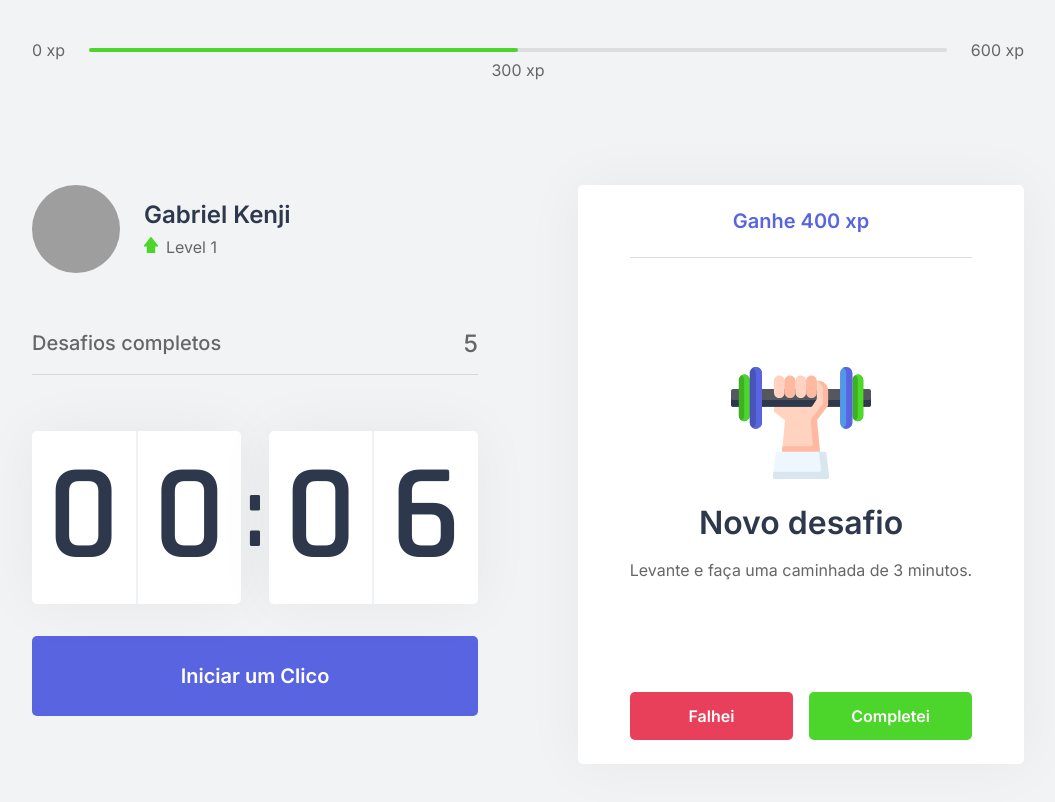
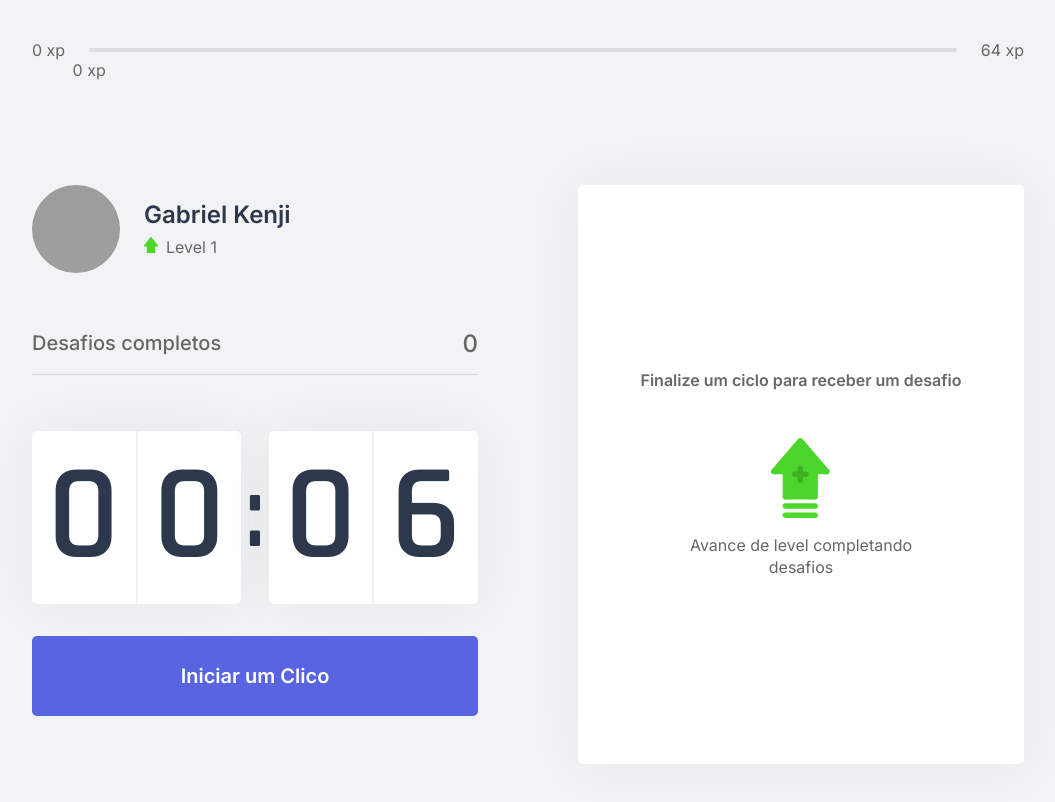
Before and after one commit to WD-GabrielKenji/NLW4-TrilhaDeReact, a Next.js app: page / in a window 1280 px wide. Shown: the top 802 px of the page, without its empty margins (112-1167 px from the left). Built offline with nearby package versions, Linux system fonts and the light colour scheme; grey boxes are pictures that could not be loaded.

Commit message:
Terceira Etapa do NLW4-React: Terminando alguns conceitos da Regra de Negocio

```diff
--- /dev/null
+++ b/challenges.json
@@ -0,0 +1,62 @@
+[
+    {
+      "type": "body",
+      "description": "Estique um de seus braços com a palma da mão virada para frente e puxe os dedos para cima por 10 segundos por mão.",
+      "amount": 80
+    },
+    {
+      "type": "body",
+      "description": "Estique seu braço contra o peito e puxe-o utilizando o outro braço por 10 segundos por braço.",
+      "amount": 60
+    },
+    {
+      "type": "body",
+      "description": "Puxe seu pescoço com a ajuda da mão para a direita e para a esquerda, permanecendo na posição por alguns segundos.",
+      "amount": 70
+    },
+    {
+      "type": "body",
+      "description": "Com as duas mãos na parte de trás da cabeça, leve-a para baixo, alongando a parte de trás da região.",
+      "amount": 60
+    },
+    {
+      "type": "body",
+      "description": "Cruze as pernas e desça com as mãos esticadas em direção ao chão. Repita o movimento com a outra perna na frente.",
+      "amount": 100
+    },
+    {
+      "type": "body",
+      "description": "Sentado, abra as pernas e tente encostar as palmas das mãos no chão, repita 3 vezes por 5 segundos.",
+      "amount": 80
+    },
+    {
+      "type": "body",
+      "description": "Puxe o joelho de encontro ao peito e segure, troque de perna após 10 segundos.",
+      "amount": 50
+    },
+    {
+      "type": "body",
+      "description": "Sentado, cruze uma perna e incline seu tronco à frente, troque de perna após 10 segundos.",
+      "amount": 80
+    },
+    {
+      "type": "eye",
+      "description": "Sentado, feche os olhos e cubra-os com as palmas da mão durante 2 minutos, depois abra normalmente.",
+      "amount": 90
+    },
+    {
+      "type": "eye",
+      "description": "Em algum ambiente aberto, olhe o mais longe que puder em quatro direções por 3s, mexa apenas os olhos. Repita 3 vezes.",
+      "amount": 140
+    },
+    {
+      "type": "eye",
+      "description": "Usando os polegares, massage a área abaixo das sobrancelhas em movimentos circulares por 15 segundos.",
+      "amount": 70
+    },
+    {
+      "type": "body",
+      "description": "Em pé, gire a cintura o máximo que puder para a esquerda, segure por cinco segundos. Repita para a direita.",
+      "amount": 90
+    }
+  ]
--- a/src/components/ChallengeBox.tsx
+++ b/src/components/ChallengeBox.tsx
@@ -4,26 +4,25 @@
 
 export function ChallengeBox(){
 
-    const contextData = useContext(ChallengesContext); // Usamos esse Contexto para usar oq esta definido dentro do arquivo "Challenges.tsx" em qualquer outro componente / Atraves do Provider
-
-    const hasActiveChallenge = true;
+    const {activeChallenge, resetChallenge} = useContext(ChallengesContext); // Definimos como {ActiveChallenge, resetChallenge} para que possa pegar o valor deles / E Usamos o Contexto para usar oq esta definido dentro do arquivo "Challenges.tsx" em qualquer outro componente / Atraves do Provider
 
     return(
         <div className={styles.challengeBoxContainer}>
-            { hasActiveChallenge ? ( // Quando tem desafios ativos
+            { activeChallenge ? ( // Quando tem desafios ativos - Ira verificar se o "activeChallenge" não é nulo:
                 <div className={styles.challengeActive}>
-                    <header>Ganhe 400 xp</header>
+                    <header>Ganhe {activeChallenge.amount} xp</header>
 
                     <main>
-                        <img src="icons/body.svg"/>
+                        <img src={`icons/${activeChallenge.type}.svg`}/>
                         <strong>Novo desafio</strong>
-                        <p>Levante e faça uma caminhada de 3 minutos.</p>
+                        <p>{activeChallenge.description}</p>
                     </main>
 
                     <footer>
                         <button
                             type="button"
                             className={styles.challengeFailedButton}
+                            onClick={resetChallenge} // Executa a função para resetar o desafio
                         >
                             Falhei
                         </button>
@@ -37,7 +36,7 @@
                     </footer>
 
                 </div>
-            ) : ( // Só aparece quando não tem desafios ativos
+            ) : ( // Se o "activeChallenge" for nulo:
                 <div className={styles.challengeNotActive}>
                 <strong> Finalize um ciclo para receber um desafio </strong>
                 <p>
--- a/src/components/CompletedChallenges.tsx
+++ b/src/components/CompletedChallenges.tsx
@@ -1,10 +1,15 @@
+import { useContext } from "react";
+import { ChallengesContext } from "../contexts/ChallengesContext";
 import styles from "../styles/components/CompletedChallenges.module.css"
 
 export function CompletedChallenges(){
+
+    const { challengesCompleted } = useContext(ChallengesContext)
+
     return(
         <div className={styles.completedChallengesContainer}>
             <span>Desafios completos</span>
-            <span>5</span>
+            <span>{challengesCompleted}</span>
         </div>
     );
 }
--- a/src/components/ExperienceBar.tsx
+++ b/src/components/ExperienceBar.tsx
@@ -1,15 +1,25 @@
+import { useContext } from 'react';
+import { ChallengesContext } from '../contexts/ChallengesContext';
 import styles from '../styles/components/ExperienceBar.module.css'; // Importamos e definimos um nome de referencia a importação do CSS deste Componente
 
 export function ExperienceBar(){ // Componente ExperienceBar
+
+    const { currentExperience, experienceToNextLevel } = useContext(ChallengesContext) // Passando os valores de 'currentExperience' e 'experienceToNextLevel'
+
+    const percentToNextLevel = Math.round(currentExperience * 100) / experienceToNextLevel; // Progresso da barrinha em acompanhamento com o level
+
     return(
        <header className={styles.experienceBar}>
            <span>0 xp</span>
                 <div>
-                    <div style={{width: '50%' }}/>
+                    <div style={{width: `${percentToNextLevel}%` }}/>
 
-                    <span className={styles.currentExperience} style={{ left: '50%' }}>300 xp</span>
+                    <span className={styles.currentExperience} style={{ left: `${percentToNextLevel}%` }}>
+                        {currentExperience} xp
+                    </span>
                 </div>
-           <span>600 xp</span>
+           <span> {experienceToNextLevel} xp</span>
        </header>
     ); // Para colocar as definições dos styles para o elemento, utilizamos: className={'nome da importação'.'Nome da classe (definido lá no arquivo proprio do CSS desse componente)'}
+      // Fazendo a interpolação para a barrinha acompanhar o level com `${percentToNextLevel}`
 }
--- a/src/contexts/ChallengesContext.tsx
+++ b/src/contexts/ChallengesContext.tsx
@@ -1,4 +1,11 @@
 import { createContext, useState, ReactNode } from 'react'; // Importamos de dentro do React o createContext
+import challenges from '../../challenges.json' // Importando os desafios lá de dentro do arquivo "challenges.json"
+
+interface Challenge { // Fazemos uma tipagem para a challenge, para tipar o que tem dentro dela
+    type: 'body' | 'eye';
+    description: string;
+    amount: number;
+}
 
 interface ChallengesContextData { // tipagem dados dados que estão sendo retorna do contexto
     level: number;
@@ -6,6 +13,9 @@
     challengesCompleted: number;
     levelUp: () => void; // Função sem retorno
     startNewChallenge: () => void; // Função sem retorno
+    activeChallenge: Challenge; // Definimos activeChallenge com a tipagem acima
+    resetChallenge: () => void;
+    experienceToNextLevel: number;
 }
 
 interface ChallengesPorviderProps {// Definimos a propriedade tipando o children (definimos os tipos do children)
@@ -19,13 +29,23 @@
     const [currentExperience, setCurrentExperience] = useState(0); // Criando um State que armazena as informações da xp (Começa no xp 0)
     const [challengesCompleted, setChallengesCompleted] = useState(0); // Criando um State que armazena as informações dos desafios completados (Começa em 0)
 
+    const [activeChallenge, setActiveChallenge] = useState(null); // Criando um State que armazena as informações das challenges
+
+    const experienceToNextLevel = Math.pow((level + 1) * 4, 2) // Calculo para o Proximo Level
 
         function levelUp(){ // Funaão para aumentar o level
             setLevel(level + 1);
         }
 
         function startNewChallenge(){
-            console.log('New Challenge')
+            const randomChallengeIndex = Math.floor(Math.random() * challenges.length) // Math.floor ira arredodar os numeros doubles (Math.random ira multiplicar a quantidade de Challenges dentro do arquivo "challenges.json") / Gerando desafios aleatorios
+            const challenge = challenges[randomChallengeIndex]; // Recebendo o desafio gerado aleatoriamento pelo "randomChallengeIndex"
+
+            setActiveChallenge(challenge); // Passando a challenge random
+        }
+
+        function resetChallenge(){
+        setActiveChallenge(null);
         }
 
         return (
@@ -35,11 +55,14 @@
             currentExperience,
             challengesCompleted,
             levelUp,
-            startNewChallenge
+            startNewChallenge,
+            activeChallenge,
+            resetChallenge,
+            experienceToNextLevel,
         }}>
             {children}
         </ChallengesContext.Provider>
 
         );
-        // "<ChallengesContext.Provider value={{ level, levelUp}}>" Usando isso temos dentro do componente acesso ao level e uma função que incrementa o level por toda aplicação
+        // "Provider" - Faz com que todos os elementos dentro do Provider tenham acesso aos dados (level, currentExperience, challengesCompleted, função levelUp e a função startNewChallenge) dentro do contexto
 }
```
